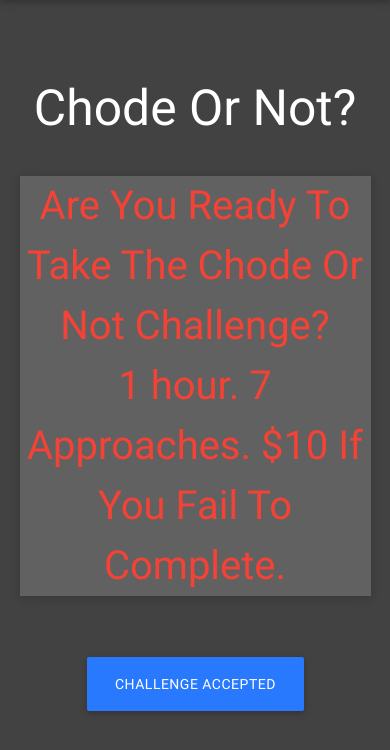
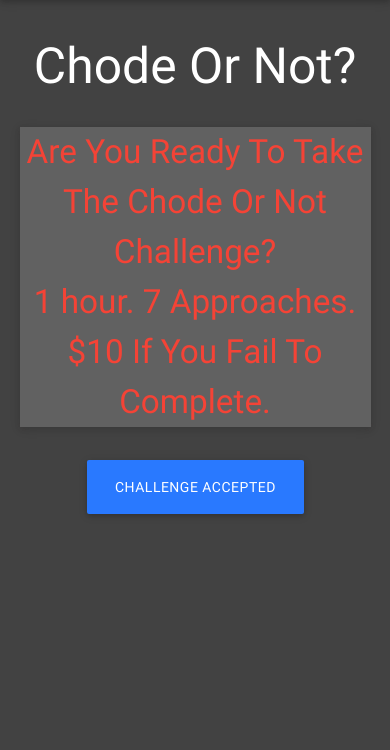
Before and after one commit to 2121159i/Chode-Or-Not-Prototype, a Django app: page /chodeOrNot/ in a window 390 px wide. Shown: the part 56-806 px from the top of the page. Run offline with Django 3.2, Linux system fonts and the light colour scheme; some libraries are stand-ins or nearby versions.

Commit message:
Playing with fonts, break lines to develop a better feel for mobile

```diff
--- a/chode_or_not/static/css/style.css
+++ b/chode_or_not/static/css/style.css
@@ -21,7 +21,7 @@
 
 #danger_red_text_for_warning_box{
     box-shadow: 0 2px 5px 0 rgba(51, 43, 43, 0.16),0 2px 10px 0 rgba(0,0,0,0.12);
-    font-size: 30pt;
+    font-size: 25pt;
 
 }
 
--- a/chode_or_not/templates/ChodeOrNot/index.html
+++ b/chode_or_not/templates/ChodeOrNot/index.html
@@ -8,13 +8,12 @@
 
     <div class="section no-pad-bot" id="index-banner">
     <div class="container">
-      <br><br>
-        <h2 class="header center white-text">Chode Or Not?</h2>
+        <h2 class="center white-text">Chode Or Not?</h2>
         <div class="card-content grey darken-2 ">
       <p class="header center red-text" id="danger_red_text_for_warning_box">Are You Ready To Take The Chode Or Not Challenge?<br/>
                                                                             1 hour. 7 Approaches. $10 If You Fail To Complete.</p>
         </div>
-            <br/>
+{#            <br/>#}
       <div class="row center">
         <a href="/chodeOrNot/timer" id="challenge-button" class="btn-large waves-effect waves-light blue accent-3">Challenge Accepted</a>
       </div>
```
